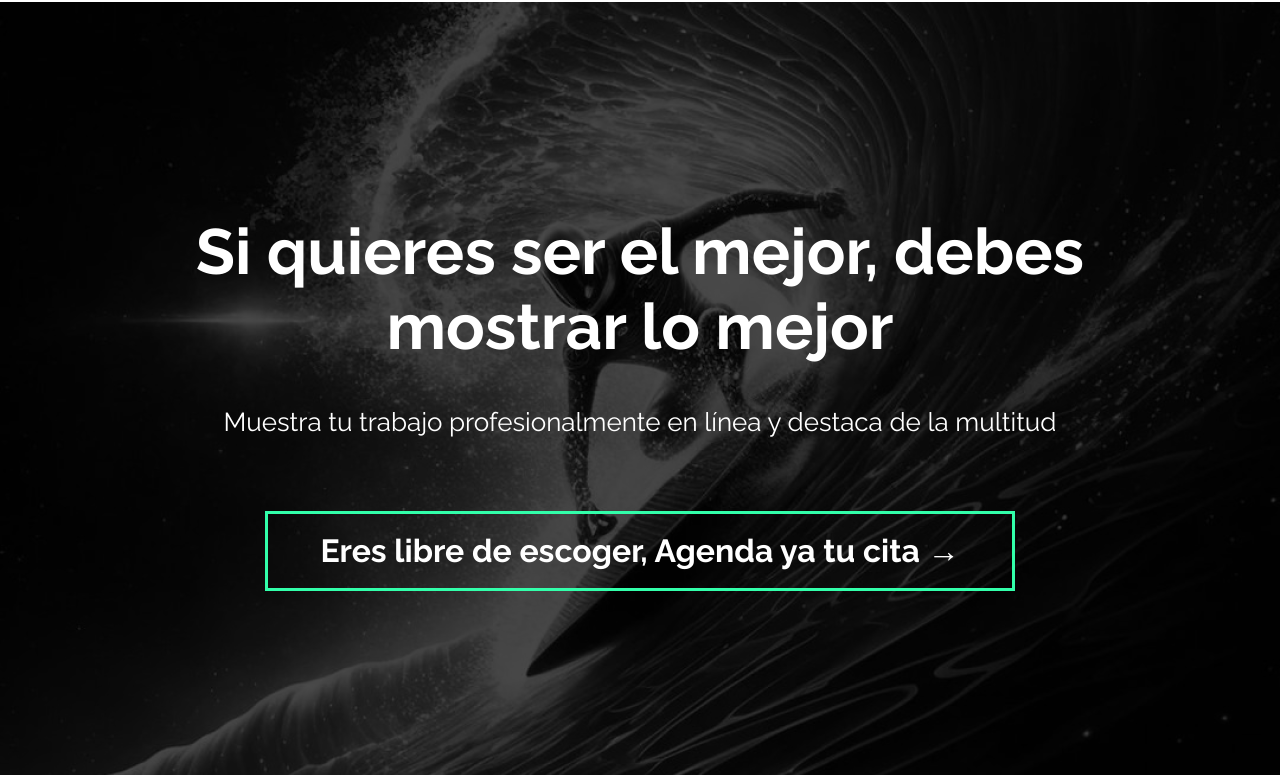
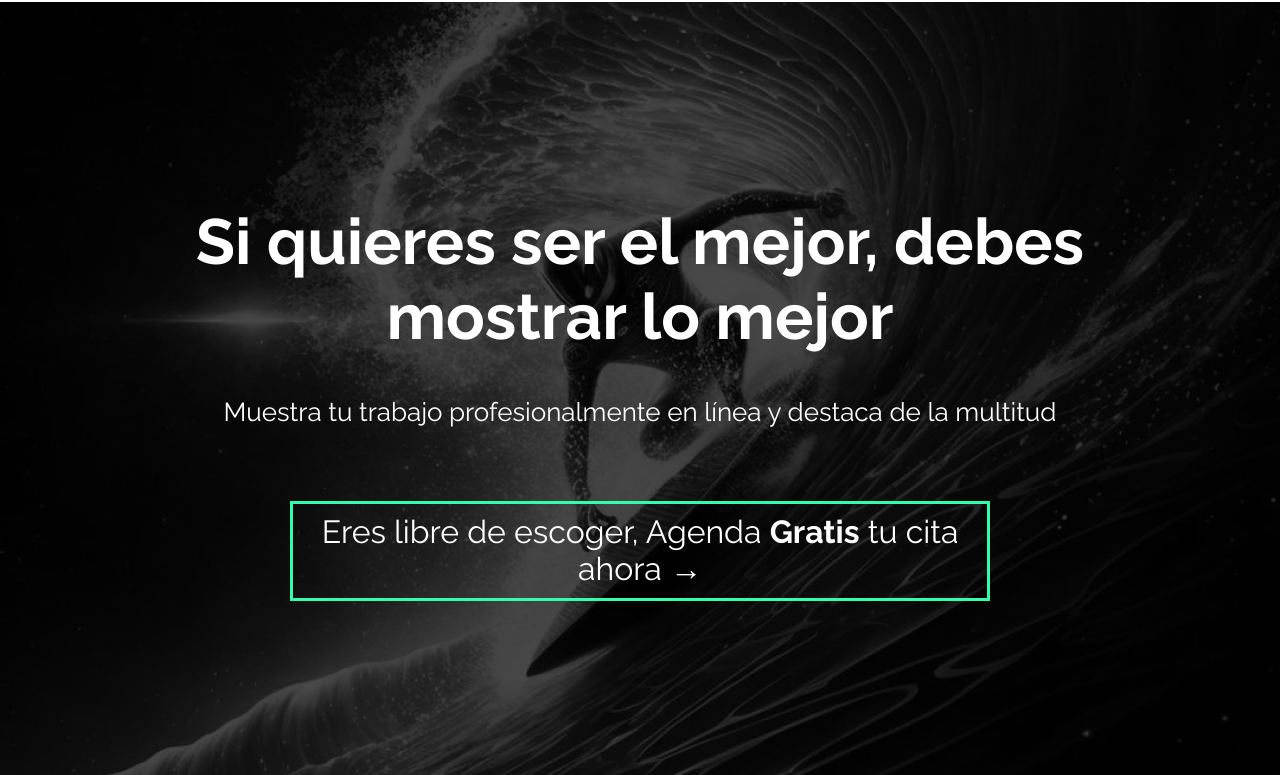
Before and after one commit to MiguelAngelClavijo/MSDEV-WEB, a React app: page / in a window 1280 px wide. Shown: the part 4661-5436 px from the top of the page. Built offline with nearby package versions, Linux system fonts and the light colour scheme.

Commit message:
[ADD] Copy free CTA

```diff
--- a/src/containers/Calltoaction.jsx
+++ b/src/containers/Calltoaction.jsx
@@ -18,7 +18,8 @@ const Calltoaction = () => {
         Muestra tu trabajo profesionalmente en línea y destaca de la multitud
       </p>
       <button onClick={link} className="Calltoaction-Button-Cta">
-        Eres libre de escoger, Agenda ya tu cita →
+        Eres libre de escoger, Agenda{" "}
+        <span id="Calltoaction-Button-Cta-Free">Gratis</span> tu cita ahora →
       </button>
     </div>
   );
--- a/src/styles/Calltoaction.css
+++ b/src/styles/Calltoaction.css
@@ -21,14 +21,14 @@
 }
 
 .Calltoaction-Button-Cta {
-  width: 750px;
-  height: 80px;
+  width: 700px;
+  height: 100px;
   background-color: transparent;
   border: 3px solid #32ffaa;
   margin-top: 31px;
   color: #fff;
   font-size: 32px;
-  font-weight: 700;
+  font-weight: 400;
   z-index: 2;
   border-radius: 0;
   cursor: pointer;
@@ -58,6 +58,12 @@
   width: 889px;
 }
 
+span {
+  font-size: 32px;
+  color: #fff;
+  font-weight: 700;
+}
+
 @media (max-width: 575.98px) {
   .Calltoaction-Container {
     background-position: center;
@@ -78,4 +84,8 @@
     height: 63px;
     font-size: 14px;
   }
+
+  span {
+    font-size: 14px;
+  }
 }
```
Also changed, not shown: 1 other file (tests, documents, lock files or other folders).
